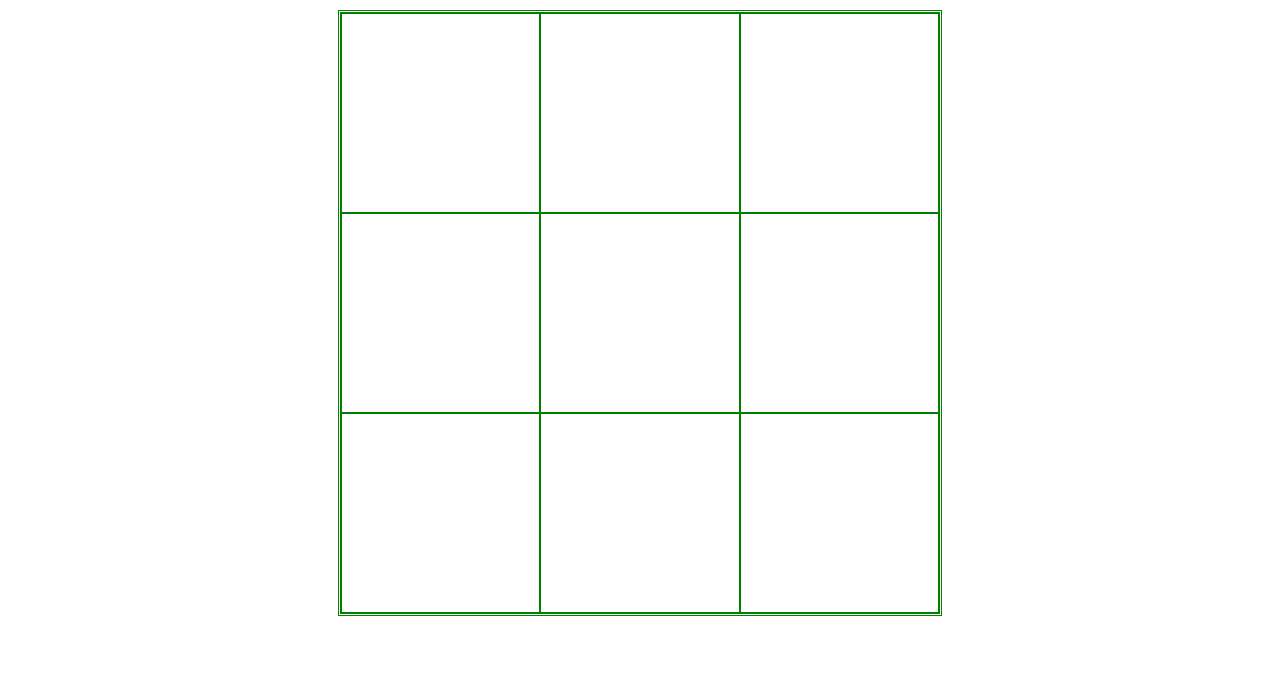
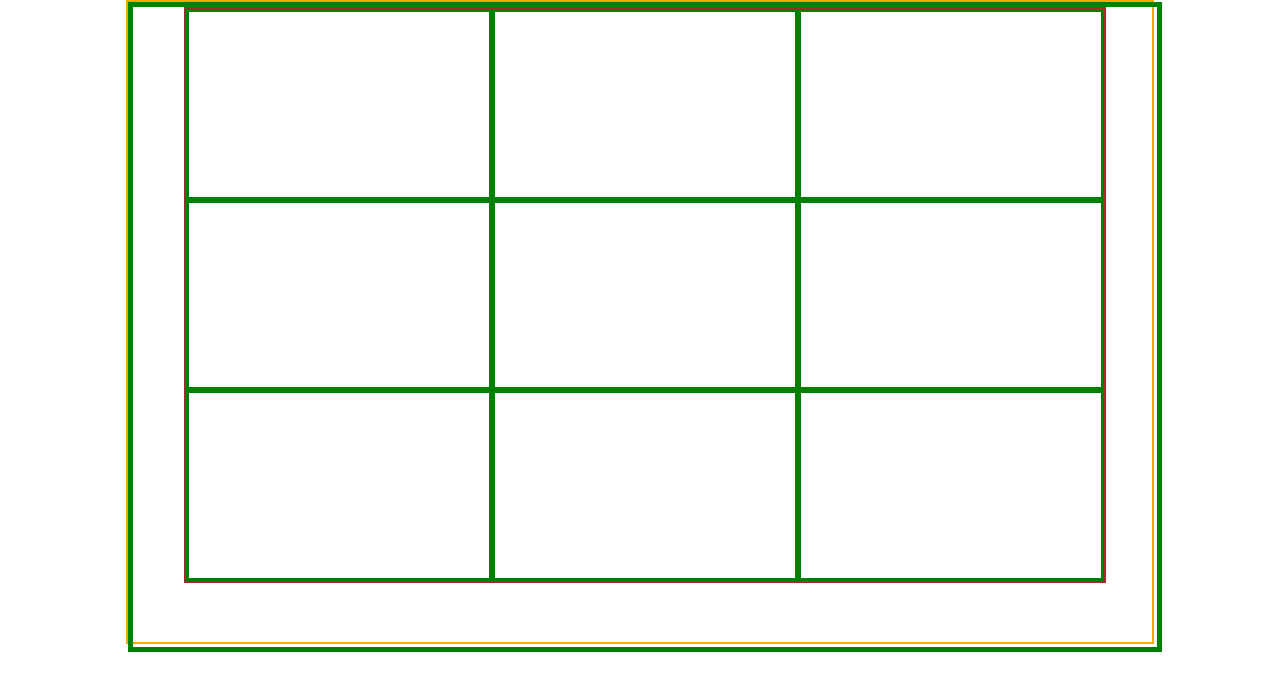
Before and after one commit to jolet/tic-tac-toe, a website: page www/tic/tic-tac-toe.html in a window 1280 px wide. Drawn offline with Linux system fonts and the light colour scheme.

Commit message:
removed hardcoded sizes

```diff
--- a/config.xml
+++ b/config.xml
@@ -8,7 +8,7 @@
         PhoneGap Team
     </author>
     <!-- <content src="tic-tac-toe.html" /> -->
-    <content src="index.html" />
+    <content src="index.html" />s
     <preference name="DisallowOverscroll" value="true" />
     <preference name="android-minSdkVersion" value="14" />
     <plugin name="cordova-plugin-battery-status" source="npm" spec="~1.1.1" />
--- /dev/null
+++ b/www/tic/css/tic-tac-toe.css
@@ -0,0 +1,53 @@
+body {
+  text-align: center;
+  margin: auto;
+}
+
+#container {
+  width: 80%;
+  height: 80%;
+  margin: auto;
+  border: 2px solid orange;
+}
+
+#board_div {
+  border: 5px solid green;
+  height: 100%;
+  width: 100%;
+}
+
+#menu {
+  text-align: center;
+  position: fixed;
+  top: 30%;
+  left: 40%;
+  width: 20%;
+  height: 20%;
+  border: 5px double red;
+  display: none;
+  vertical-align: middle;
+  background-color: white;
+}
+
+#play_again {
+  font-size: 20px;
+  color: green;
+}
+
+#le_table {
+  width: 90%;
+  height: 90%;
+  border: 2px solid brown;
+}
+
+#le_table td {
+  height: 100px;
+  width: 100px;
+  text-align: center;
+  vertical-align: middle;
+  font-size: 40px;
+  font-weight: bold;
+  font-color: green;
+  font-family: geniva, verdana, helvetica;
+  border: 3px solid green;
+}
--- a/www/tic/js/tic-tac-toe.js
+++ b/www/tic/js/tic-tac-toe.js
@@ -7,15 +7,15 @@ var TicTacToe = {
     // Clears and starts a new game with a new board /
     restartGame: function() {
       // Draw the board
-      var board_table = '<table cellpadding="0px" cellspacing="0px" align="center" border="0px" class="board"><tr><td id="ttt0"> </td><td id="ttt1"> </td><td id="ttt2"> </td></tr><tr><td id="ttt3"> </td><td id="ttt4"> </td><td id="ttt5"> </td></tr><tr><td id="ttt6"> </td><td id="ttt7"> </td><td id="ttt8"> </td></tr></table>';
-      $("#board").html(board_table);
+      var board_table = '<table id="le_table" cellpadding="0px" cellspacing="0px" align="center" border="0px" class="board"><tr><td id="ttt0"> </td><td id="ttt1"> </td><td id="ttt2"> </td></tr><tr><td id="ttt3"> </td><td id="ttt4"> </td><td id="ttt5"> </td></tr><tr><td id="ttt6"> </td><td id="ttt7"> </td><td id="ttt8"> </td></tr></table>';
+      $("#board_div").html(board_table);
       $("#menu").hide();
 
       // clear the board
       this.board = ["", "", "", "", "", "", "", "", "", ""];
 
       // Add on-click events to each of the boxes of the board
-      $("#board td").click(function(e) {
+      $("#board_div td").click(function(e) {
           TicTacToe.move( e.target.id );
          });
 
--- a/www/tic/tic-tac-toe.html
+++ b/www/tic/tic-tac-toe.html
@@ -7,61 +7,18 @@
   <meta name="viewport" content="user-scalable=no, initial-scale=1, maximum-scale=1, minimum-scale=1, width=device-width" />
   <script src="js/jquery_1.3.2.js"></script>
   <script src="js/tic-tac-toe.js"></script>
+  <link rel="stylesheet" type="text/css" href="css/tic-tac-toe.css" />
+</head>
 
-<style>
-
-table.board {
-  border: 1px solid green;
-  height: 600px;
-  width: 600px;
-}
-
-body {
-  text-align: center;
-  align: center;
-}
-
-td {
-  height: 200px;
-  width: 200px;
-  text-align: center;
-  vertical-align: middle;
-  font-size: 100px;
-  font-weight: bold;
-  font-color: green;
-  font-family: geniva, verdana, helvetica;
-  border: 1px solid green;
-}
-
-#menu {
-  text-align: center;
-  position: absolute;
-  width: 400;
-  height: 400;
-  margin-left: 100px;
-  margin-top: 100px;
-  border: 5px double red;
-  display: none;
-  vertical-align: middle;
-  background-color: white;
-}
-
-#play_again {
-  font-size: 20px;
-  color: green;
-}
-
-</style>
-
-
-</head>
 <body>
-
-<table align="center" border="0px">
-<tr><td>
+  <!-- <table id="wrappertable" align="center" border="0px">
+    <tr>
+      <td> -->
+      <div id="container" align="center">
         <div id="menu"></div>
-<div id="board"></div>
-</td></tr>
-</table>
-
+        <div id="board_div"></div>
+      </div>
+<!--       </td>
+    </tr>
+  </table> -->
 </body>
```
Lines whose indentation alone changed are shown as unchanged.
